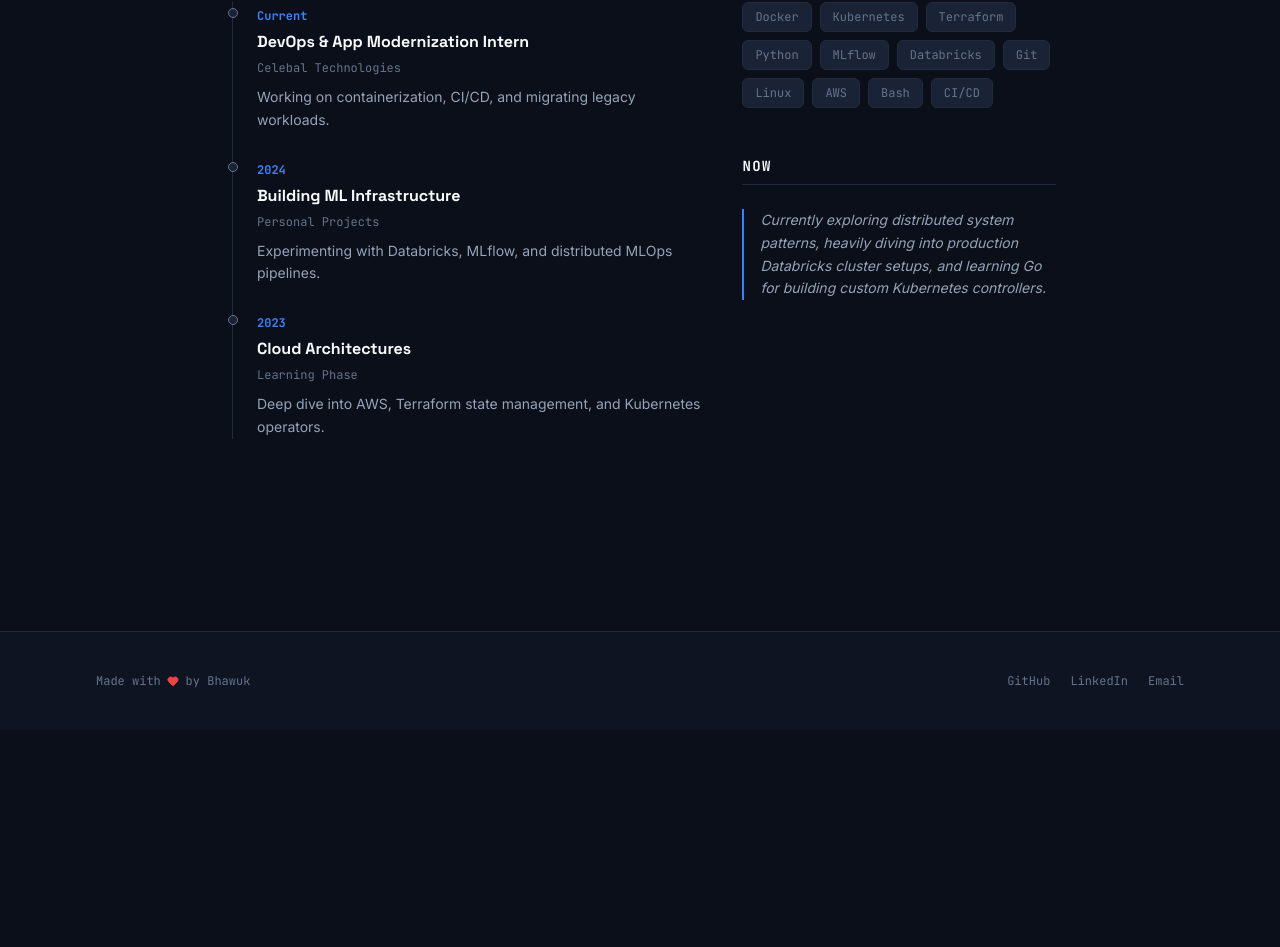
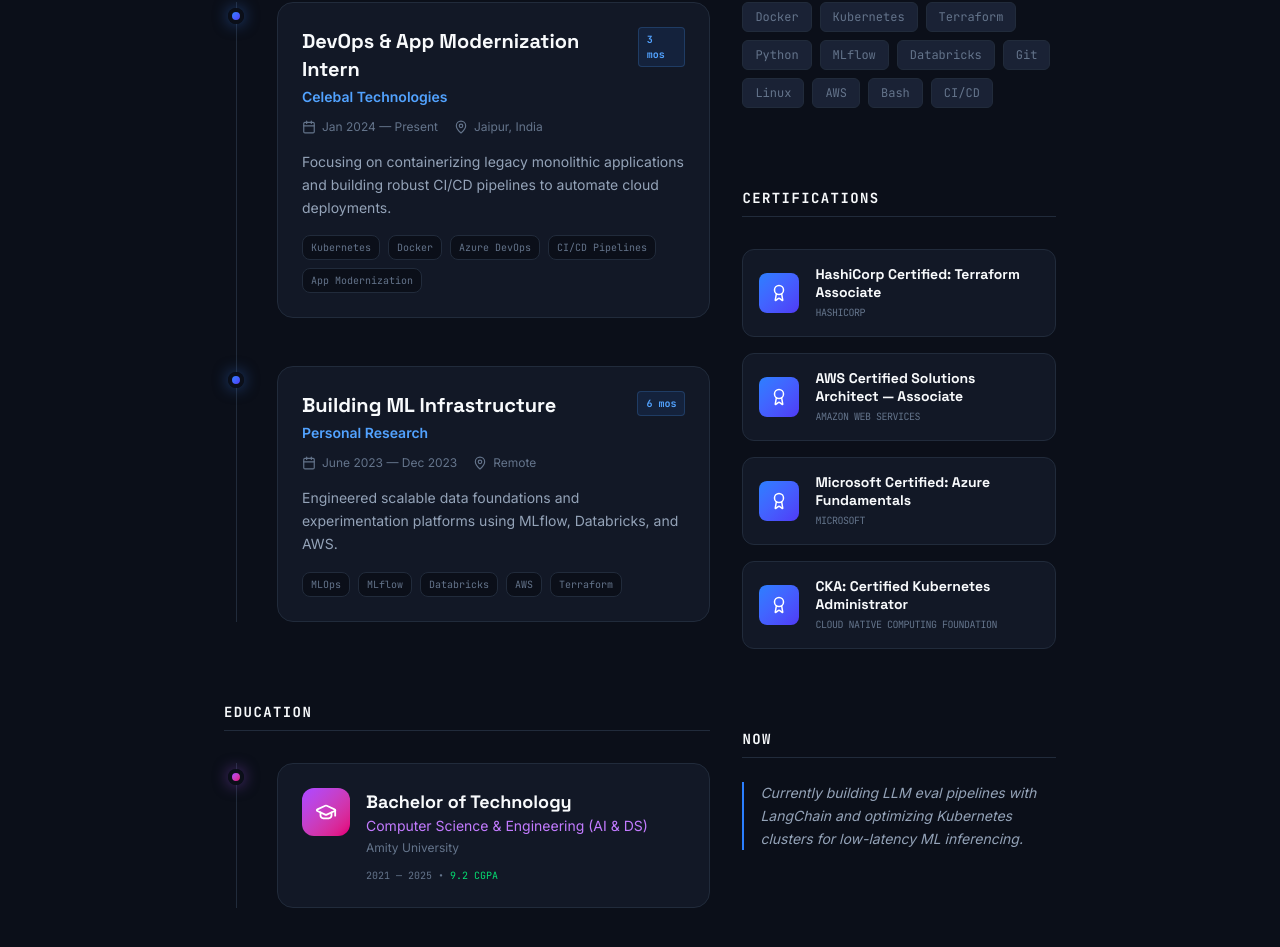
Before and after one commit to geeky-bhawuk-arora/bhawuk-arora-blog, a Next.js app: page / in a window 1280 px wide. Shown: the part 1538-2485 px from the top of the page. Before the commit the page ends 2268 px from the top, so only its background shows below. Built offline with nearby package versions, Linux system fonts and the light colour scheme; no server answers; the database is empty.

Commit message:
feat: add homepage displaying personal profile, recent posts, projects, and professional journey.

```diff
--- a/app/page.tsx
+++ b/app/page.tsx
@@ -1,9 +1,11 @@
 import type { Metadata } from "next";
 import Link from "next/link";
-import { ArrowRight, Github, ExternalLink, Terminal } from "lucide-react";
+import { ArrowRight, Github, ExternalLink, Terminal, Calendar, MapPin, GraduationCap, Award, Heart } from "lucide-react";
 import { Post, projects } from "@/lib/data";
+import { workExperience, education, certifications } from "@/lib/experience";
 import { formatDate } from "@/lib/utils";
 import { createClient } from "@/utils/supabase/server";
+import AnimatedSection from "@/components/AnimatedSection";
 
 export const metadata: Metadata = {
   title: "Bhawuk Arora — MLOps Engineer",
@@ -11,26 +13,6 @@ export const metadata: Metadata = {
 };
 
 
-const TIMELINE = [
-  {
-    year: "Current",
-    title: "DevOps & App Modernization Intern",
-    company: "Celebal Technologies",
-    description: "Working on containerization, CI/CD, and migrating legacy workloads."
-  },
-  {
-    year: "2024",
-    title: "Building ML Infrastructure",
-    company: "Personal Projects",
-    description: "Experimenting with Databricks, MLflow, and distributed MLOps pipelines."
-  },
-  {
-    year: "2023",
-    title: "Cloud Architectures",
-    company: "Learning Phase",
-    description: "Deep dive into AWS, Terraform state management, and Kubernetes operators."
-  }
-];
 
 const STACK = ["Docker", "Kubernetes", "Terraform", "Python", "MLflow", "Databricks", "Git", "Linux", "AWS", "Bash", "CI/CD"];
 
@@ -204,32 +186,92 @@ export default async function HomePage() {
           </div>
         </section>
 
-        {/* TIMELINE AND TECH STACK */}
+        {/* PROFESSIONAL JOURNEY */}
         <div className="grid grid-cols-1 md:grid-cols-5 gap-12 md:gap-8 mb-24">
+          <section className="md:col-span-3">
+            <AnimatedSection>
+              <div className="flex items-center gap-3 mb-8 border-b border-[var(--border)] pb-2">
+                <h2 className="text-sm font-mono font-bold uppercase tracking-widest text-[var(--text-primary)]">Professional Journey</h2>
+              </div>
+            </AnimatedSection>
 
-          <section className="md:col-span-3">
-            <div className="flex items-center gap-3 mb-8 border-b border-[var(--border)] pb-2">
-              <h2 className="text-sm font-mono font-bold uppercase tracking-widest text-[var(--text-primary)]">Learning Timeline</h2>
+            <div className="space-y-12 relative border-l border-[var(--border)] ml-3">
+              {workExperience.map((job, index) => (
+                <AnimatedSection key={index} delay={index * 100}>
+                  <div className="relative pl-10">
+                    {/* Timeline Dot */}
+                    <div className="absolute -left-[9px] top-1.5 w-4 h-4 rounded-full bg-gradient-to-br from-blue-500 to-indigo-600 border-4 border-[var(--bg)] shadow-[0_0_15px_rgba(59,130,246,0.5)]" />
+
+                    <div className="bg-[var(--bg-card)] border border-[var(--border)] p-6 rounded-2xl transition-all duration-300 hover:border-blue-500/30 hover:shadow-xl hover:-translate-y-1">
+                      <div className="flex justify-between items-start mb-1">
+                        <h3 className="text-xl font-bold text-[var(--text-primary)] font-['Space_Grotesk']">{job.title}</h3>
+                        <span className="text-[10px] font-mono font-bold px-2 py-1 rounded bg-blue-500/10 text-blue-400 border border-blue-400/20">{job.duration}</span>
                       </div>
-            <div className="flex flex-col gap-6 ml-2 border-l border-[var(--border)]">
-              {TIMELINE.map((item, i) => (
-                <div key={i} className="relative pl-6">
-                  <div className="absolute w-2.5 h-2.5 rounded-full bg-[var(--bg-elevated)] border border-[var(--text-muted)] -left-[5px] top-1.5" />
-                  <span className="text-xs font-mono text-[var(--accent-blue)] font-bold">{item.year}</span>
-                  <h4 className="text-base font-bold text-[var(--text-primary)] mt-1 font-['Space_Grotesk']">{item.title}</h4>
-                  <span className="text-xs font-mono text-[var(--text-muted)]">{item.company}</span>
-                  <p className="text-sm text-[var(--text-secondary)] mt-2 leading-relaxed">
-                    {item.description}
-                  </p>
+                      <p className="text-blue-400 font-semibold text-sm mb-3">{job.company}</p>
+
+                      <div className="flex flex-wrap items-center gap-4 text-xs text-[var(--text-muted)] mb-4">
+                        <span className="flex items-center gap-1.5"><Calendar size={14} /> {job.period}</span>
+                        <span className="flex items-center gap-1.5"><MapPin size={14} /> {job.location}</span>
                       </div>
+
+                      <p className="text-sm text-[var(--text-secondary)] leading-relaxed mb-4">{job.description}</p>
+
+                      <div className="flex flex-wrap gap-2">
+                        {job.highlights.map((h, i) => (
+                          <span key={i} className="px-2 py-1 rounded-lg text-[10px] font-mono bg-[var(--bg)] border border-[var(--border)] text-[var(--text-muted)]">
+                            {h}
+                          </span>
+                        ))}
+                      </div>
+                    </div>
+                  </div>
+                </AnimatedSection>
+              ))}
+            </div>
+
+            {/* EDUCATION */}
+            <AnimatedSection delay={200}>
+              <div className="flex items-center gap-3 mb-8 border-b border-[var(--border)] pb-2 mt-20">
+                <h2 className="text-sm font-mono font-bold uppercase tracking-widest text-[var(--text-primary)]">Education</h2>
+              </div>
+            </AnimatedSection>
+
+            <div className="space-y-8 relative border-l border-[var(--border)] ml-3">
+              {education.map((edu, index) => (
+                <AnimatedSection key={index} delay={index * 120}>
+                  <div className="relative pl-10">
+                    <div className="absolute -left-[9px] top-1.5 w-4 h-4 rounded-full bg-gradient-to-br from-purple-500 to-pink-600 border-4 border-[var(--bg)] shadow-[0_0_15px_rgba(168,85,247,0.5)]" />
+
+                    <div className="bg-[var(--bg-card)] border border-[var(--border)] p-6 rounded-2xl transition-all duration-300 hover:border-purple-500/30 hover:shadow-xl hover:-translate-y-1">
+                      <div className="flex items-start gap-4">
+                        <div className="w-12 h-12 rounded-xl bg-gradient-to-br from-purple-500 to-pink-600 flex items-center justify-center shrink-0">
+                          <GraduationCap size={22} className="text-white" />
+                        </div>
+                        <div>
+                          <h4 className="text-lg font-bold text-[var(--text-primary)] font-['Space_Grotesk']">{edu.degree}</h4>
+                          <p className="text-sm text-purple-400">{edu.field}</p>
+                          <p className="text-xs text-[var(--text-muted)] mt-1">{edu.institution}</p>
+                          <div className="text-[10px] font-mono text-[var(--text-muted)] mt-3">
+                            {edu.period} • <span className="text-green-400">{edu.grade}</span>
+                          </div>
+                        </div>
+                      </div>
+                    </div>
+                  </div>
+                </AnimatedSection>
               ))}
             </div>
           </section>
 
-          <aside className="md:col-span-2">
+          {/* ASIDE: TECH STACK & CERTIFICATIONS */}
+          <aside className="md:col-span-2 space-y-20">
+            {/* TECH STACK */}
+            <section>
+              <AnimatedSection>
                 <div className="flex items-center gap-3 mb-8 border-b border-[var(--border)] pb-2">
                   <h2 className="text-sm font-mono font-bold uppercase tracking-widest text-[var(--text-primary)]">Tech Stack</h2>
                 </div>
+              </AnimatedSection>
               <div className="flex flex-wrap gap-2">
                 {STACK.map(tech => (
                   <span key={tech} className="px-3 py-1.5 rounded-md text-xs font-mono bg-[var(--bg-elevated)] text-[var(--text-muted)] border border-[var(--border)]">
@@ -237,15 +279,44 @@ export default async function HomePage() {
                   </span>
                 ))}
               </div>
+            </section>
 
-            <div className="mt-12 flex items-center gap-3 mb-6 border-b border-[var(--border)] pb-2">
+            {/* CERTIFICATIONS */}
+            <section>
+              <AnimatedSection delay={300}>
+                <div className="flex items-center gap-3 mb-8 border-b border-[var(--border)] pb-2">
+                  <h2 className="text-sm font-mono font-bold uppercase tracking-widest text-[var(--text-primary)]">Certifications</h2>
+                </div>
+              </AnimatedSection>
+              <div className="space-y-4">
+                {certifications.map((cert, index) => (
+                  <AnimatedSection key={index} delay={index * 120}>
+                    <div className="bg-[var(--bg-card)] border border-[var(--border)] p-4 rounded-xl flex items-center gap-4 transition-all duration-300 hover:border-blue-400/40 hover:shadow-lg hover:-translate-x-1">
+                      <div className="w-10 h-10 rounded-lg bg-gradient-to-br from-blue-500 to-indigo-600 flex items-center justify-center shrink-0">
+                        <Award size={18} className="text-white" />
+                      </div>
+                      <div>
+                        <p className="text-sm font-bold text-[var(--text-primary)] leading-tight font-['Space_Grotesk']">{cert.name}</p>
+                        <p className="text-[10px] font-mono text-[var(--text-muted)] mt-1 uppercase tracking-tighter">{cert.issuer}</p>
+                      </div>
+                    </div>
+                  </AnimatedSection>
+                ))}
+              </div>
+            </section>
+
+            {/* CURRENT STATUS */}
+            <section>
+              <AnimatedSection>
+                <div className="flex items-center gap-3 mb-6 border-b border-[var(--border)] pb-2">
                   <h2 className="text-sm font-mono font-bold uppercase tracking-widest text-[var(--text-primary)]">Now</h2>
                 </div>
-            <p className="text-sm text-[var(--text-secondary)] leading-relaxed italic border-l-2 border-[var(--accent-blue)] pl-4">
-              Currently exploring distributed system patterns, heavily diving into production Databricks cluster setups, and learning Go for building custom Kubernetes controllers.
+              </AnimatedSection>
+              <p className="text-sm text-[var(--text-secondary)] leading-relaxed italic border-l-2 border-blue-500 pl-4">
+                Currently building LLM eval pipelines with LangChain and optimizing Kubernetes clusters for low-latency ML inferencing.
               </p>
+            </section>
           </aside>
-
         </div>
 
       </div>
--- /dev/null
+++ b/lib/experience.ts
@@ -0,0 +1,72 @@
+export interface Job {
+    title: string;
+    company: string;
+    duration: string;
+    period: string;
+    location: string;
+    description: string;
+    highlights: string[];
+}
+
+export interface Education {
+    degree: string;
+    field: string;
+    institution: string;
+    period: string;
+    grade: string;
+}
+
+export interface Certification {
+    name: string;
+    issuer: string;
+}
+
+export const workExperience: Job[] = [
+    {
+        title: "DevOps \u0026 App Modernization Intern",
+        company: "Celebal Technologies",
+        duration: "3 mos",
+        period: "Jan 2024 \u2014 Present",
+        location: "Jaipur, India",
+        description: "Focusing on containerizing legacy monolithic applications and building robust CI/CD pipelines to automate cloud deployments.",
+        highlights: ["Kubernetes", "Docker", "Azure DevOps", "CI/CD Pipelines", "App Modernization"]
+    },
+    {
+        title: "Building ML Infrastructure",
+        company: "Personal Research",
+        duration: "6 mos",
+        period: "June 2023 \u2014 Dec 2023",
+        location: "Remote",
+        description: "Engineered scalable data foundations and experimentation platforms using MLflow, Databricks, and AWS.",
+        highlights: ["MLOps", "MLflow", "Databricks", "AWS", "Terraform"]
+    }
+];
+
+export const education: Education[] = [
+    {
+        degree: "Bachelor of Technology",
+        field: "Computer Science \u0026 Engineering (AI \u0026 DS)",
+        institution: "Amity University",
+        period: "2021 \u2014 2025",
+        grade: "9.2 CGPA"
+    }
+];
+
+export const certifications: Certification[] = [
+    {
+        name: "HashiCorp Certified: Terraform Associate",
+        issuer: "HashiCorp"
+    },
+    {
+        name: "AWS Certified Solutions Architect \u2014 Associate",
+        issuer: "Amazon Web Services"
+    },
+    {
+        name: "Microsoft Certified: Azure Fundamentals",
+        issuer: "Microsoft"
+    },
+    {
+        name: "CKA: Certified Kubernetes Administrator",
+        issuer: "Cloud Native Computing Foundation"
+    }
+];
```
Lines whose indentation alone changed are shown as unchanged.
